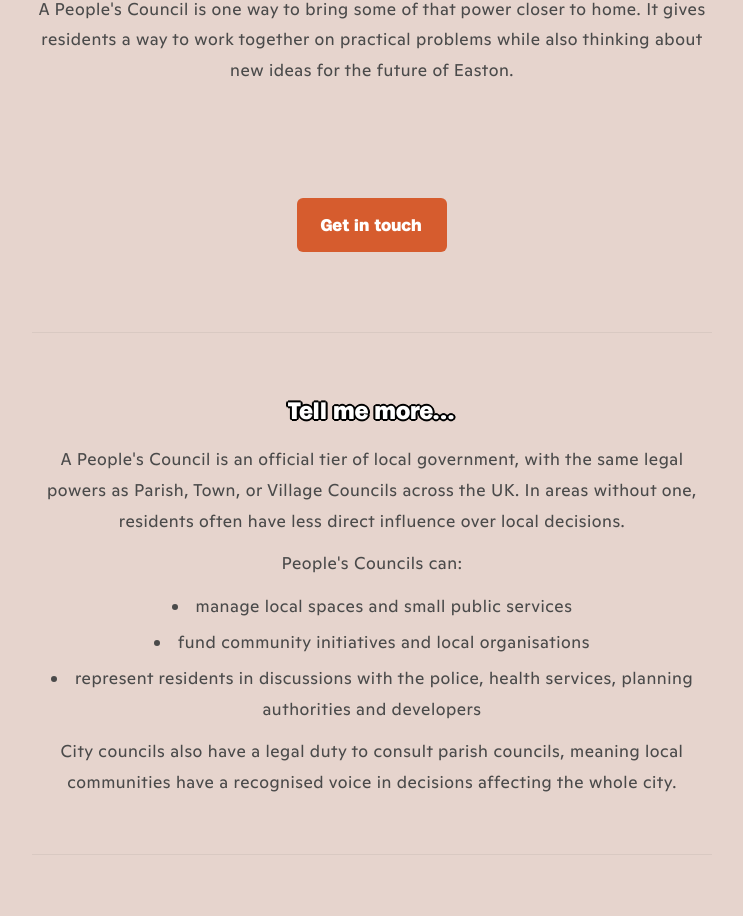
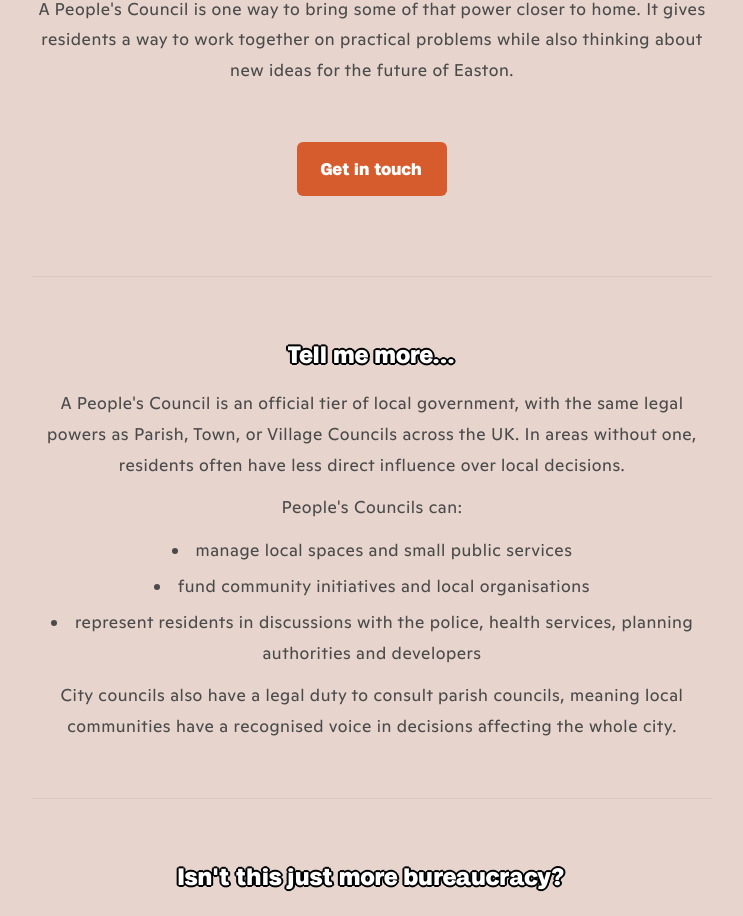
Before and after one commit to easton-peoples-council/easton_people_council, a Next.js app: page /rationale in a window 1280 px wide. Shown: the part 1091-2007 px from the top of the page, without its empty margins (268-1011 px from the left). Built offline with nearby package versions, Linux system fonts and the light colour scheme; no server answers.

Commit message:
button tidied (#10)
Co-authored-by: Malachi Kakembo <malachikakembo@gmail.com>

```diff
--- a/app/globals.css
+++ b/app/globals.css
@@ -484,6 +484,15 @@ main section p {
   margin-top: 0.75rem;
 }
 
+.proposalCtaSection {
+  padding-top: calc(var(--section-spacing) / 2);
+}
+
+/* Rationale page */
+.rationaleCtaSection {
+  padding-top: 0rem;
+}
+
 /* Footer */
 .siteFooter {
   background: var(--color-primary);
--- a/app/proposal/page.tsx
+++ b/app/proposal/page.tsx
@@ -25,7 +25,7 @@ export default async function ProposalPage() {
         </ul>
         <p>Exactly what it does would be shaped by the people who live here.</p>
       </section>
-      <GetInTouchSection contactsCount={contactsCount} className="contentSection proposalSection" />
+      <GetInTouchSection contactsCount={contactsCount} className="contentSection proposalSection proposalCtaSection" borderTop="none" />
 
       <section className="contentSection proposalSection">
         <h2>FAQs</h2>
--- a/app/rationale/page.tsx
+++ b/app/rationale/page.tsx
@@ -43,7 +43,7 @@ export default async function RationalePage() {
         </p>
       </section>
 
-      <GetInTouchSection contactsCount={contactsCount} borderTop="none" />
+      <GetInTouchSection contactsCount={contactsCount} className="contentSection rationaleCtaSection" borderTop="none" />
 
       <section className="contentSection">
         <h2>Tell me more...</h2>
```
